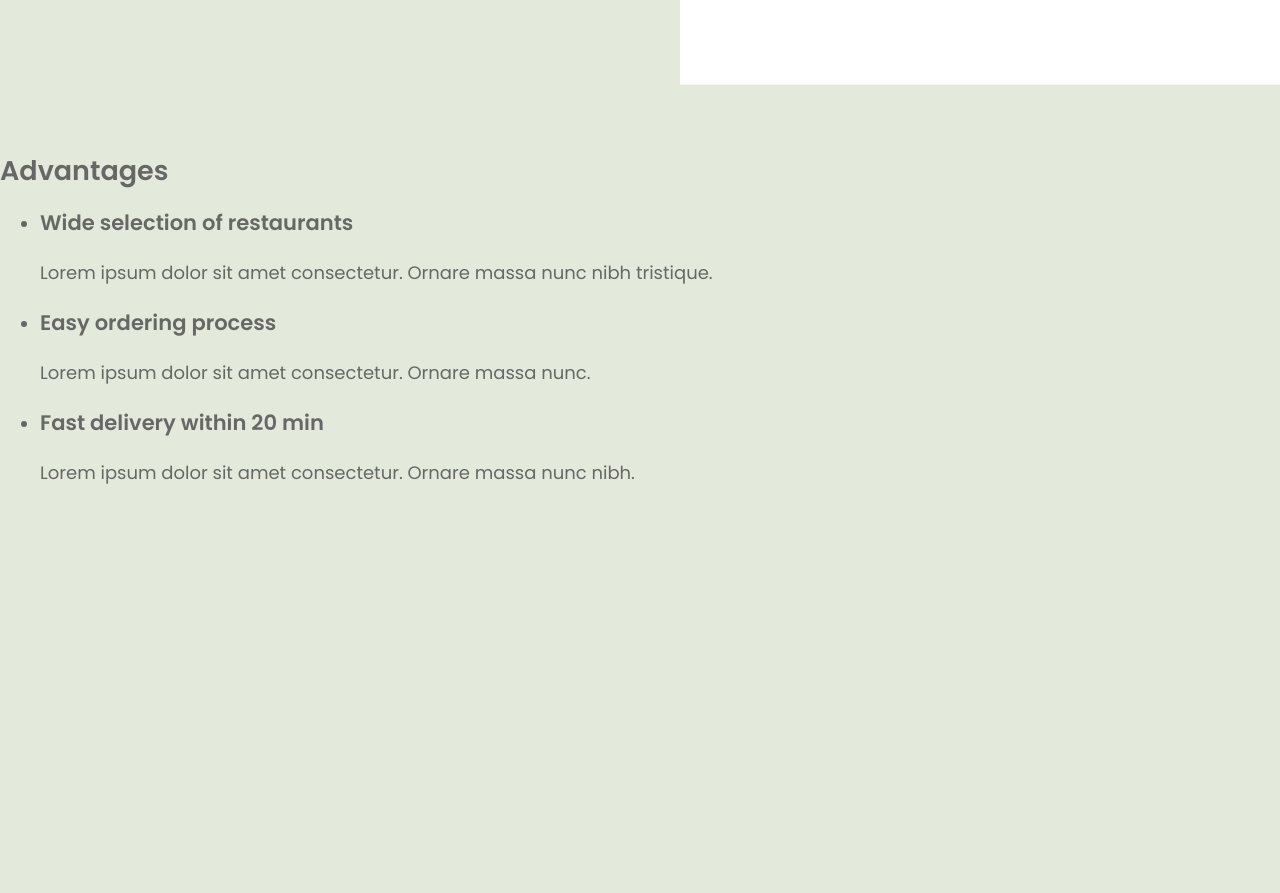
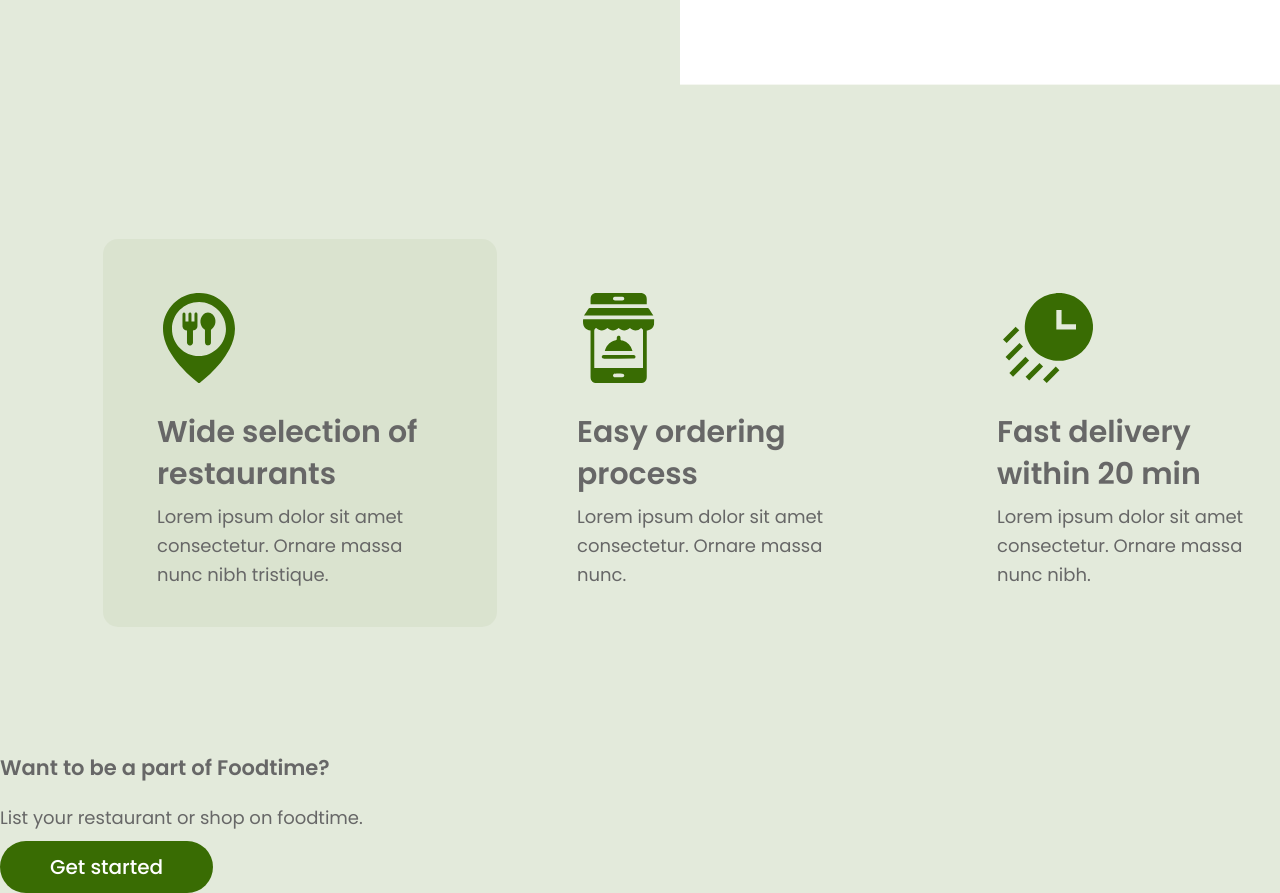
Before and after one commit to Anechua/FoodTime, a website: page index.html in a window 1280 px wide. Shown: the part 1320-2213 px from the top of the page. Before the commit the page ends 1825 px from the top, so only its background shows below. Drawn offline with Linux system fonts and the light colour scheme.

Commit message:
Завершает стилизацию advantages, добавляет разметку membership

```diff
--- a/index.html
+++ b/index.html
@@ -76,21 +76,31 @@
         </div>
       </section>
       <section class="advantages">
-        <h2>Advantages</h2>
+        <h2 class="advantages__title visually-hidden">Advantages</h2>
+        <div class="advantages__container">
           <ul class="advantages__list">
-          <li class="advantages__item advantages__item--main">
-            <h3 classs="advantages__title">Wide selection of restaurants</h3>
+            <li class="advantages__item advantages__item--main advantages__restaurants">
+              <h3 class="advantages__title">Wide selection of restaurants</h3>
               <p class="advantages__description">Lorem ipsum dolor sit amet consectetur. Ornare massa nunc nibh tristique.</p>
             </li>
-          <li class="advantages__item">
-            <h3 classs="advantages__title">Easy ordering process</h3>
+            <li class="advantages__item advantages__ordering">
+              <h3 class="advantages__title">Easy ordering process</h3>
               <p class="advantages__description">Lorem ipsum dolor sit amet consectetur. Ornare massa nunc.</p>
             </li>
-          <li class="advantages__item">
-            <h3 classs="advantages__title">Fast delivery within 20 min</h3>
+            <li class="advantages__item advantages__delivery">
+              <h3 class="advantages__title">Fast delivery within 20 min</h3>
               <p class="advantages__description">Lorem ipsum dolor sit amet consectetur. Ornare massa nunc nibh.</p>
             </li>
           </ul>
+        </div>
+      </section>
+      <section class="membership">
+        <h2 class="visually-hidden">Membership</h2>
+        <div class="membership__container">
+          <h3 class="membership__title">Want to be a part of Foodtime?</h3>
+          <p class="membership__info">List your restaurant or shop on foodtime.</p>
+          <a class="button button--accent" href="#">Get started</a>
+        </div>
       </section>
     </main>
   </body>
--- /dev/null
+++ b/styles/blocks/advantages.scss
@@ -0,0 +1,54 @@
+.advantages {
+  padding-block: 105px;
+}
+
+.advantages__container {
+  width: 1234px;
+  margin-inline: auto;
+}
+
+.advantages__list {
+  list-style-type: none;
+  display: flex;
+  flex-wrap: wrap;
+  gap: 26px;
+  padding: 0;
+  margin: 0;
+}
+
+.advantages__item {
+  box-sizing: border-box;
+  width: 394px;
+  min-height: 388px;
+  padding: 172px 47px 38px 54px;
+  background-position: 60px 54px;
+  background-repeat: no-repeat;
+}
+
+.advantages__item--main {
+  background-color: rgba(57, 108, 3, 0.05);
+  border-radius: 15px;
+}
+
+.advantages__title {
+  margin-block: 0 7px;
+  font-size: 30px;
+  line-height: 42px;
+  font-weight: 600;
+}
+
+.advantages__description {
+  margin: 0;
+}
+
+.advantages__restaurants {
+  background-image: url("../images/spoon_fork.svg");
+}
+
+.advantages__ordering {
+  background-image: url("../images/order.svg");
+}
+
+.advantages__delivery {
+  background-image: url("../images/clocks.svg");
+}
--- a/styles/styles.scss
+++ b/styles/styles.scss
@@ -1,5 +1,6 @@
 @import "blocks/banner.scss";
 @import "blocks/info.scss";
+@import "blocks/advantages.scss";
 
 @font-face {
   font-family: "Poppins";
```
Also changed, not shown: images/clocks.svg (added), images/order.svg (added), images/spoon_fork.svg (added), styles/styles.css, 1 other file. Lines whose indentation alone changed are shown as unchanged.
